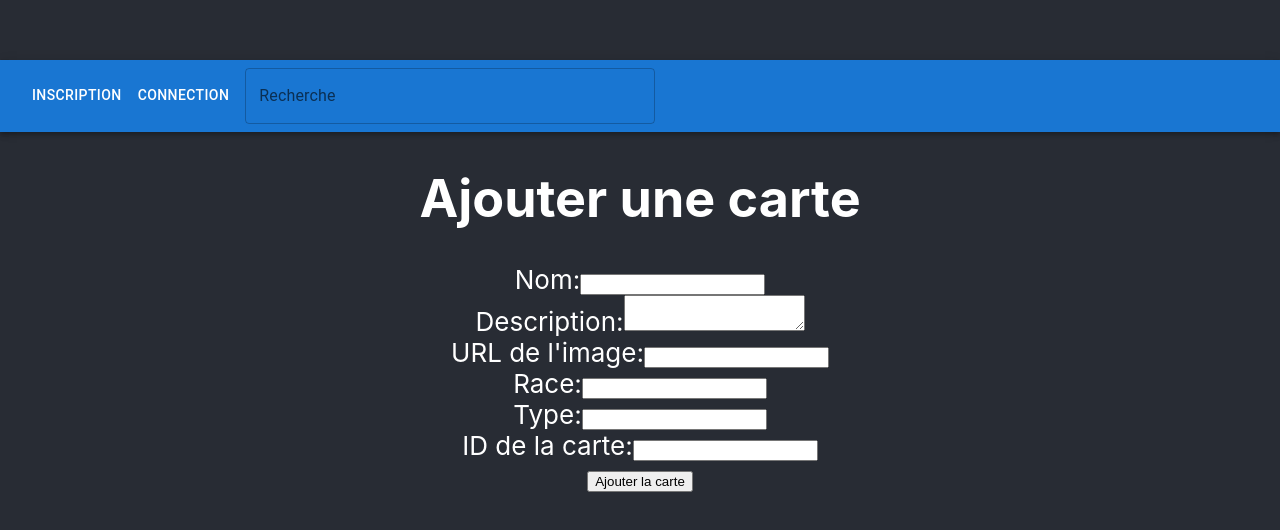
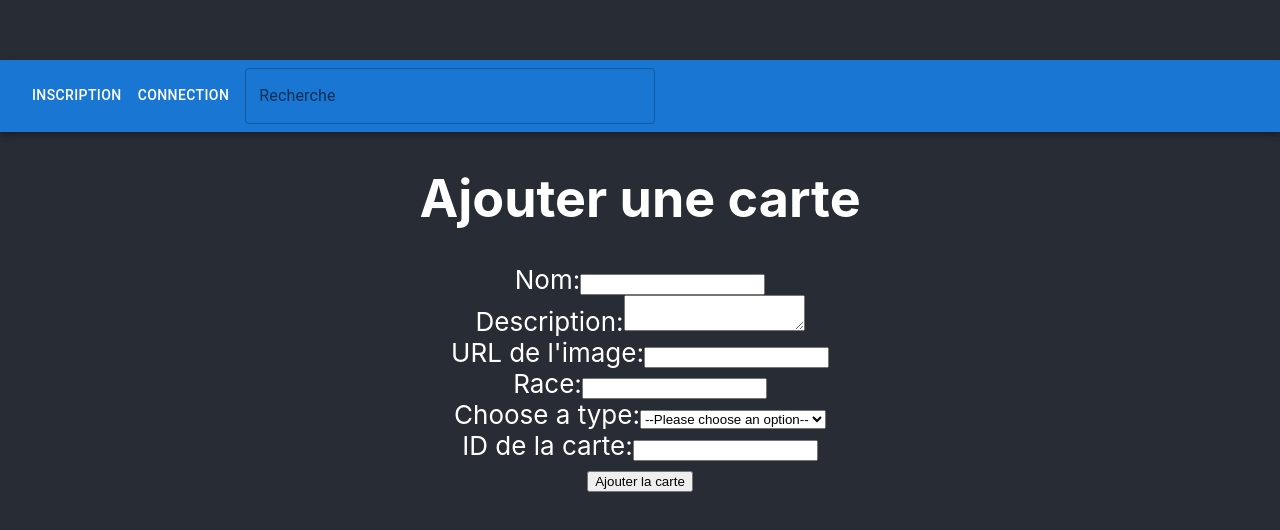
Before and after one commit to redes19/carteX, a React (Create React App) app: page /addCarte in a window 1280 px wide. Shown: the part 124-654 px from the top of the page. Built offline with nearby package versions, Linux system fonts and the light colour scheme; no server answers.

Commit message:
feat(controller)

```diff
--- a/src/Front/Component/AddCarte.jsx
+++ b/src/Front/Component/AddCarte.jsx
@@ -25,7 +25,7 @@ function App() {
         // IS THE CARD ALREADY IN THE DATABASE ?
         console.log(formData)
         $.ajax({
-            url: 'http://localhost:8000/src/Back/PHP/Component/CheckCarte.php',
+          url: 'http://localhost:8000/src/Back/PHP/component/CheckCarte.php',
             method: 'POST',
             dataType: 'json',
             data: { cardName: formData.name },
@@ -47,19 +47,32 @@ function App() {
 
     const handleAddCard = () => {
         $.ajax({
-            url: 'http://localhost:8000/src/Back/PHP/Component/addCarte.php',
+            url: 'http://localhost:8000/src/Back/PHP/component/addCarte.php',
             method: 'POST',
             dataType: 'json',
-            data: formData,
-            success: function(response) {
-              // CARD ADDED, SHOW ALERT AND REDIRECT
-                console.log(response);
+            data: {
+                name: formData.name,
+                desc: formData.desc,
+                imageUrl: formData.imageUrl,
+                race: formData.race,
+                type: formData.type,
+                cardId: formData.cardId,
             },
-            error: function(error) {
+            success: function (response) {
+                // Vérifiez si la carte a été ajoutée avec succès
+                if (response.success) {
+                    alert("La carte a été ajoutée avec succès.");
+                    // Redirigez ou effectuez d'autres actions après l'ajout réussi
+                } else {
+                    alert("Une erreur s'est produite lors de l'ajout de la carte.");
+                }
+            },
+            error: function (error) {
                 console.error(error);
-            }
+            },
         });
     };
+
 
 
     const handleSubmit = (e) => {
@@ -113,15 +126,26 @@ function App() {
               />
             </label>
             <br />
-            <label>
-              Type:
-              <input
-                type="text"
-                name="type"
-                value={formData.type}
-                onChange={handleChange}
-              />
-            </label>
+            <label htmlFor="type-select">Choose a type:</label>
+
+            <select name="type">
+              <option value="">--Please choose an option--</option>
+              <option value="Normal_Monster">Normal Monster</option>
+              <option value="Effect_Monster">Effect_Monster</option>
+              <option value="Fusion_Monster">Fusion_Monster</option>
+              <option value="Ritual_Monster">Ritual_Monster</option>
+              <option value="Synchro_Monster">Synchro_Monster</option>
+              <option value="Xyz_Monster">Xyz_Monster</option>
+              <option value="Spell">Spell</option>
+              <option value="Trap">Trap</option>
+              <option value="Union_Effect">Union_Effect</option>
+              <option value="Spirit_Effect">Spirit_Effect</option>
+              <option value="Toon_Effect">Toon_Effect</option>
+              <option value="Gemini_Effect">Gemini_Effect</option>
+              <option value="Pendulum_Effect">Pendulum_Effect</option>
+              <option value="Token_Effect">Token_Effect</option>
+              <option value="Link_Effect">Link_Effect</option>
+            </select>
             <br />
             <label>
               ID de la carte:
```
Also changed, not shown: 2 other files (tests, documents, lock files or other folders).
